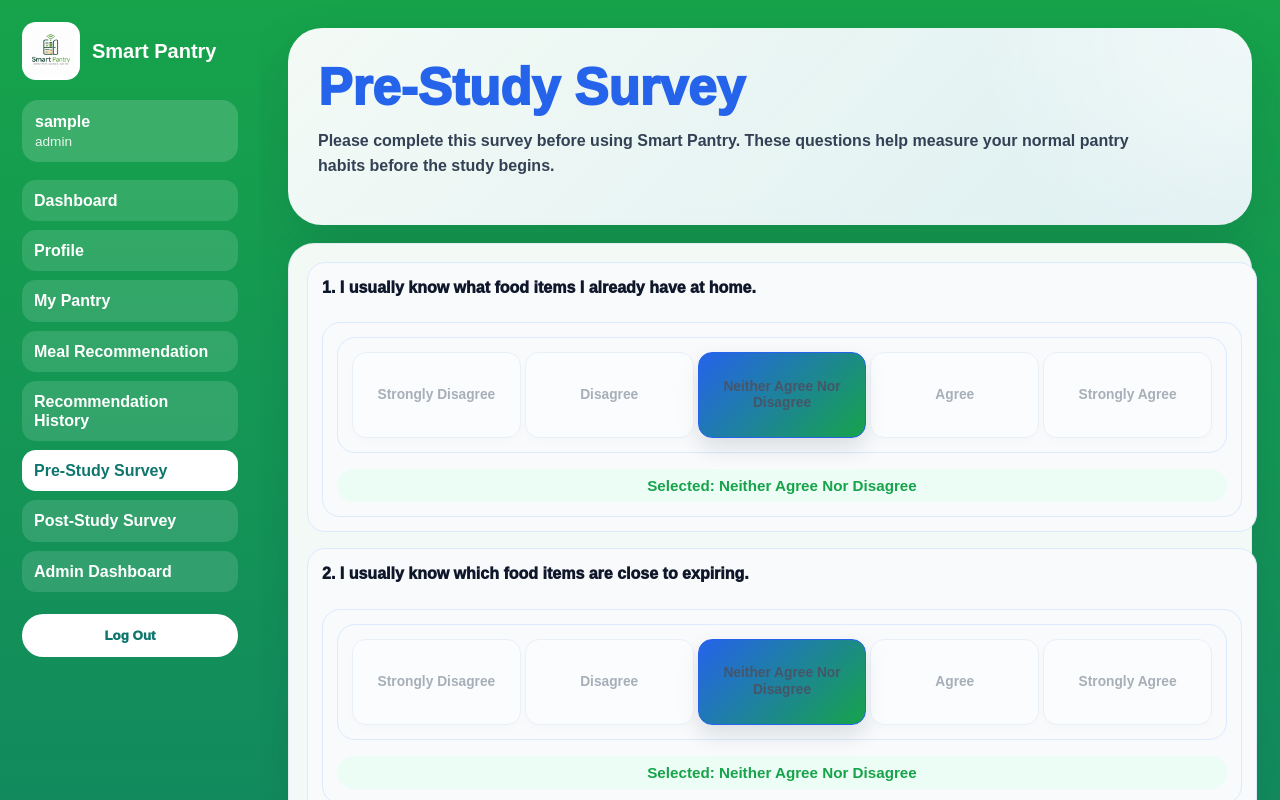
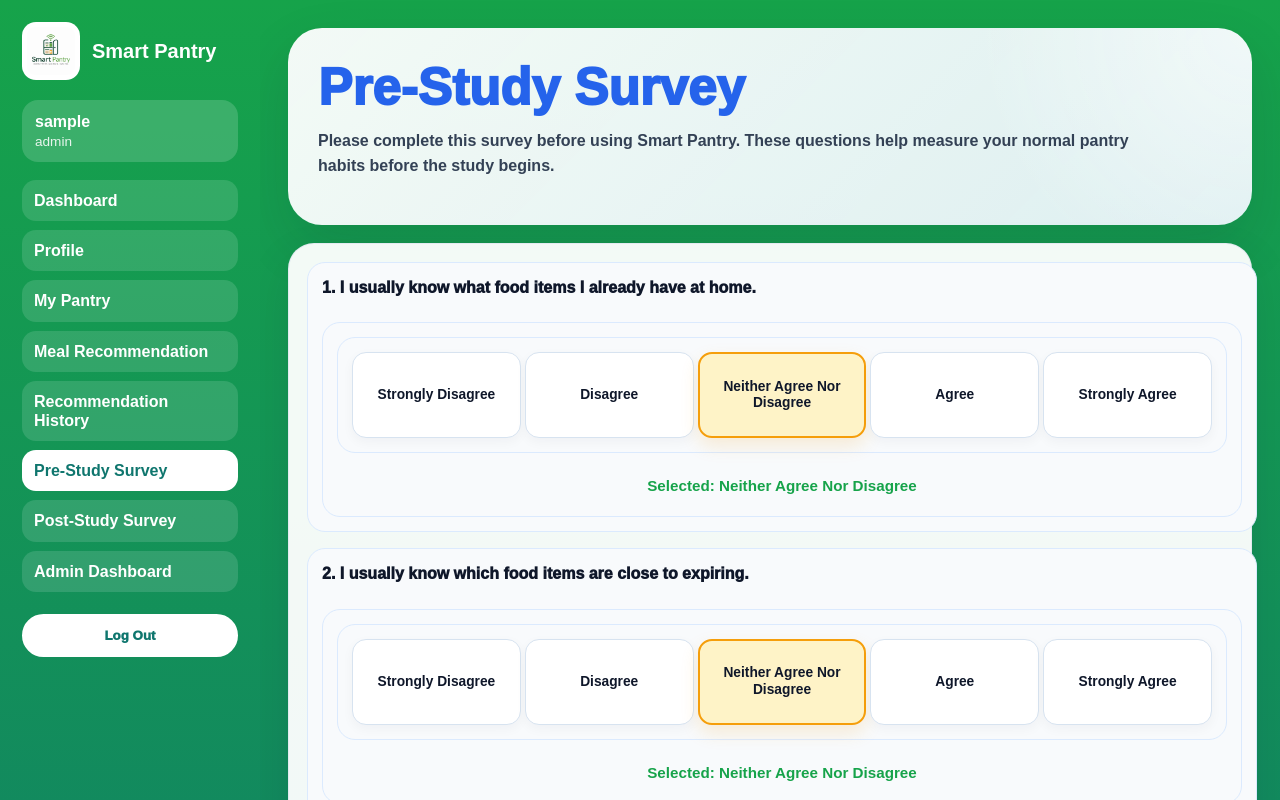
Before and after one commit to PatriceJones91/SmartPantry, a React (Vite) app in the folder frontend/: page /pre-survey in a window 1280 px wide. Shown: the top 800 px of the page. Built offline with nearby package versions, Linux system fonts and the light colour scheme; no server answers; sample sign-in values are in the browser's storage.

Commit message:
Fix final survey selected answer colors

```diff
--- a/frontend/src/styles.css
+++ b/frontend/src/styles.css
@@ -3443,3 +3443,81 @@ button {
     font-size: 0.8rem !important;
   }
 }
+
+/* TRUE FINAL survey colors - overrides old blue/green gradient */
+.likertScaleGroup.hasSelection .likertButton {
+  opacity: 1 !important;
+  color: #0f172a !important;
+  font-weight: 900 !important;
+  background: #ffffff !important;
+}
+
+.likertScaleGroup.hasSelection .likertButton .likertLabel {
+  color: #0f172a !important;
+  font-weight: 900 !important;
+}
+
+/* Strongly Disagree */
+.likertScaleGroup.hasSelection .likertButton.selected:nth-child(1) {
+  background: #fee2e2 !important;
+  border: 2px solid #ef4444 !important;
+  color: #0f172a !important;
+  box-shadow: 0 8px 18px rgba(239, 68, 68, 0.16) !important;
+}
+
+/* Disagree */
+.likertScaleGroup.hasSelection .likertButton.selected:nth-child(2) {
+  background: #ffedd5 !important;
+  border: 2px solid #f97316 !important;
+  color: #0f172a !important;
+  box-shadow: 0 8px 18px rgba(249, 115, 22, 0.16) !important;
+}
+
+/* Neither Agree Nor Disagree */
+.likertScaleGroup.hasSelection .likertButton.selected:nth-child(3) {
+  background: #fef3c7 !important;
+  border: 2px solid #f59e0b !important;
+  color: #0f172a !important;
+  box-shadow: 0 8px 18px rgba(245, 158, 11, 0.16) !important;
+}
+
+/* Agree */
+.likertScaleGroup.hasSelection .likertButton.selected:nth-child(4) {
+  background: #dcfce7 !important;
+  border: 2px solid #22c55e !important;
+  color: #0f172a !important;
+  box-shadow: 0 8px 18px rgba(34, 197, 94, 0.16) !important;
+}
+
+/* Strongly Agree */
+.likertScaleGroup.hasSelection .likertButton.selected:nth-child(5) {
+  background: #d1fae5 !important;
+  border: 2px solid #16a34a !important;
+  color: #0f172a !important;
+  box-shadow: 0 8px 18px rgba(22, 163, 74, 0.18) !important;
+}
+
+.likertScaleGroup.hasSelection .likertButton.selected .likertLabel {
+  color: #0f172a !important;
+  font-weight: 900 !important;
+}
+
+.likertSelected {
+  background: transparent !important;
+  color: #16a34a !important;
+  font-weight: 900 !important;
+  font-size: 0.95rem !important;
+}
+
+/* Keep mobile clean */
+@media (max-width: 650px) {
+  .likertButton {
+    min-height: 48px !important;
+  }
+
+  .likertLabel {
+    font-size: 0.84rem !important;
+    color: #0f172a !important;
+    font-weight: 900 !important;
+  }
+}
```
